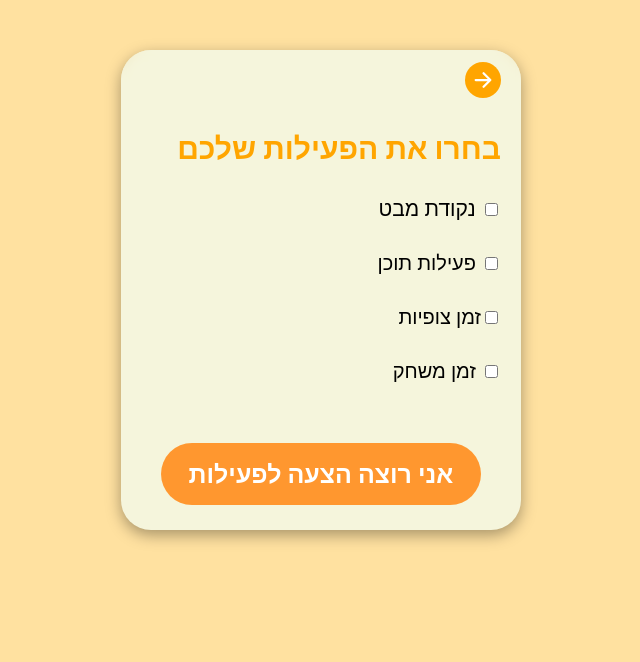
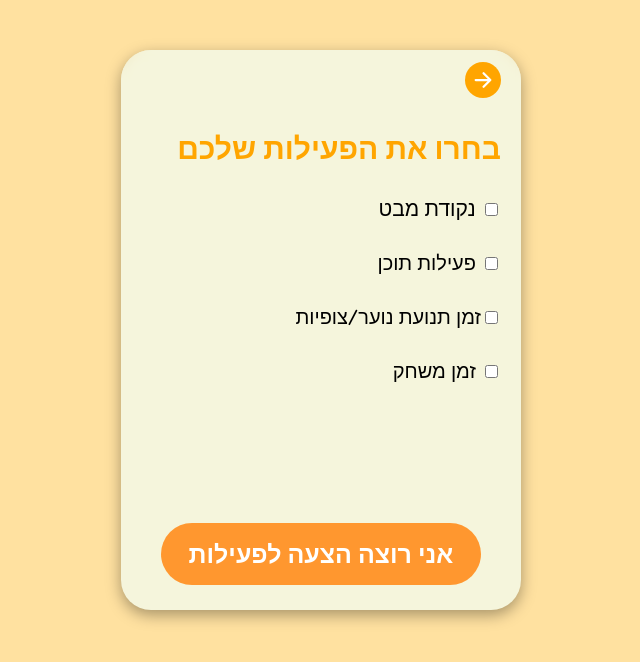
Before and after one commit to PoratEyal/Training-content-AI, a React (Create React App) app: page /choosePath in a window 1280 px wide. Shown: the top 662 px of the page, without its empty margins (496-1136 px from the left). Built offline with nearby package versions, Linux system fonts and the light colour scheme; no server answers.

Commit message:
added microsoft clairty

```diff
--- a/public/index.html
+++ b/public/index.html
@@ -39,5 +39,12 @@
       To begin the development, run `npm start` or `yarn start`.
       To create a production bundle, use `npm run build` or `yarn build`.
     -->
+    <script type="text/javascript">
+        (function(c,l,a,r,i,t,y){
+            c[a]=c[a]||function(){(c[a].q=c[a].q||[]).push(arguments)};
+            t=l.createElement(r);t.async=1;t.src="https://www.clarity.ms/tag/"+i;
+            y=l.getElementsByTagName(r)[0];y.parentNode.insertBefore(t,y);
+        })(window, document, "clarity", "script", "m184psh8kv");
+    </script>
   </body>
 </html>
--- a/src/pages/activity/activity.js
+++ b/src/pages/activity/activity.js
@@ -113,7 +113,7 @@ function Activity() {
         }
         if (index === 3) {
             setWhatsupScoutingTime(true)
-            const message = encodeURIComponent("*זמן צופיות*\n" + data.scoutingTime.data);
+            const message = encodeURIComponent("*זמן תנועת נוער*\n" + data.scoutingTime.data);
             const whatsappUrl = `https://wa.me/?text=${message}`;
             window.location.href = whatsappUrl;
             setWhatsupScoutingTime(false)
@@ -418,7 +418,7 @@ function Activity() {
             {data.scoutingTime.use &&
                 <div className={styles.activity_div}>
                     <div className={styles.h2_icon_div}>
-                        <h2>זמן צופיות</h2>
+                        <h2>זמן תנועת נוער</h2>
                         <div className={styles.icons}>
                             {!whatsupScoutingTime ? <FaWhatsapp onClick={() => importWhatsup(3)}></FaWhatsapp> : <AiOutlineLoading></AiOutlineLoading>}
                             {!docsScoutingTime ? <BsFiletypeDocx onClick={() => importDocs(3)}></BsFiletypeDocx> : <AiOutlineLoading></AiOutlineLoading>}
--- a/src/pages/activity/activity.module.css
+++ b/src/pages/activity/activity.module.css
@@ -121,7 +121,7 @@
         width: 400px;
         overflow-x: hidden;
         overflow-y: auto;
-        height: 60vh;
+        height: 70vh;
         border: none;
         border-radius: 30px;
         background-color: #F5F5DC;
@@ -149,6 +149,11 @@
         cursor: pointer;
     }
 
+    .activity_div{
+        padding: 30px;
+        padding-top: 0px;
+    }
+
     body{
         background-color: #ffe1a0;
     }
--- a/src/pages/choosePath/choosePath.js
+++ b/src/pages/choosePath/choosePath.js
@@ -171,7 +171,7 @@ function ChoosePath() {
                 </div>
 
                 <div className={styles.checkbox_div}>
-                    <label><input type="checkbox" checked={showScoutingTime} onChange={toggleScoutingTime} />זמן צופיות</label>
+                    <label><input type="checkbox" checked={showScoutingTime} onChange={toggleScoutingTime} />זמן תנועת נוער/צופיות</label>
                     {showScoutingTime && <div className={styles.inputs_div}>
                         <div className={styles.input_and_icon}>
                             <textarea className={styles.input} value={scoutingTimeSubject} onChange={handleInputChange(setScoutingTimeSubject)} placeholder="נושא הפעילות" type="text" />
--- a/src/pages/choosePath/choosePath.module.css
+++ b/src/pages/choosePath/choosePath.module.css
@@ -211,7 +211,7 @@
         width: 400px;
         overflow-x: hidden;
         overflow-y: auto;
-        height: 60vh;
+        height: 70vh;
         border: none;
         border-radius: 30px;
         background-color: #F5F5DC;
```
